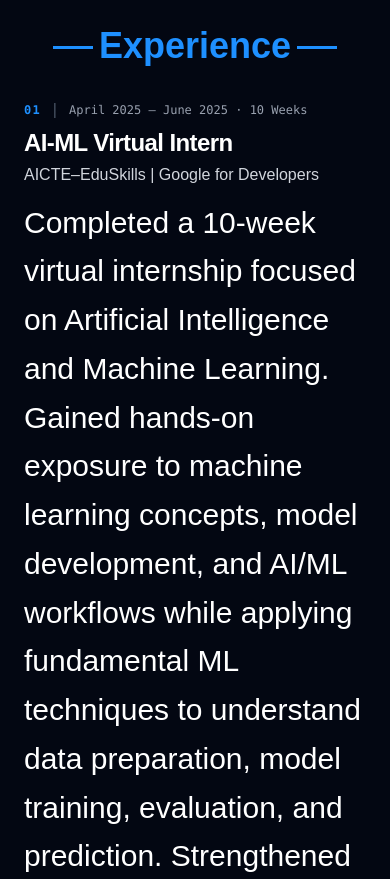
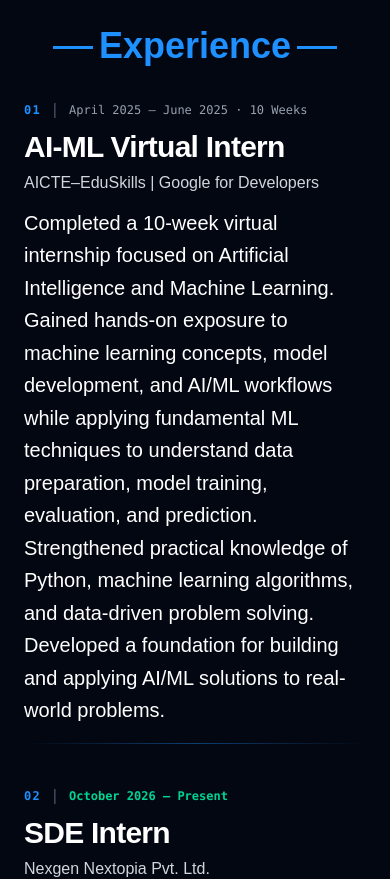
Before and after one commit to imrkarthikeyan/portfolio, a React (Vite) app: page / in a window 390 px wide. Shown: the part 6280-7159 px from the top of the page. Built offline with nearby package versions, Linux system fonts and the light colour scheme.

Commit message:
font updated to small scrrens

```diff
--- a/src/pages/Experience.jsx
+++ b/src/pages/Experience.jsx
@@ -50,7 +50,7 @@ export default function Experience() {
                 </p>
               </div>
 
-              <h2 className="text-2xl md:text-3xl font-bold text-white mb-1 leading-snug tracking-tight">
+              <h2 className="text-3xl md:text-3xl font-bold text-white mb-1 leading-snug tracking-tight">
                 {exp.title}
               </h2>
 
@@ -58,7 +58,7 @@ export default function Experience() {
                 {exp.company}
               </p>
 
-              <p className="text-3xl md:text-base  leading-relaxed max-w-7xl font-normal">
+              <p className="text-xl lg:text-lg md:text-base  leading-relaxed max-w-7xl font-normal">
                 {exp.paragraph}
               </p>
             </motion.div>
```
